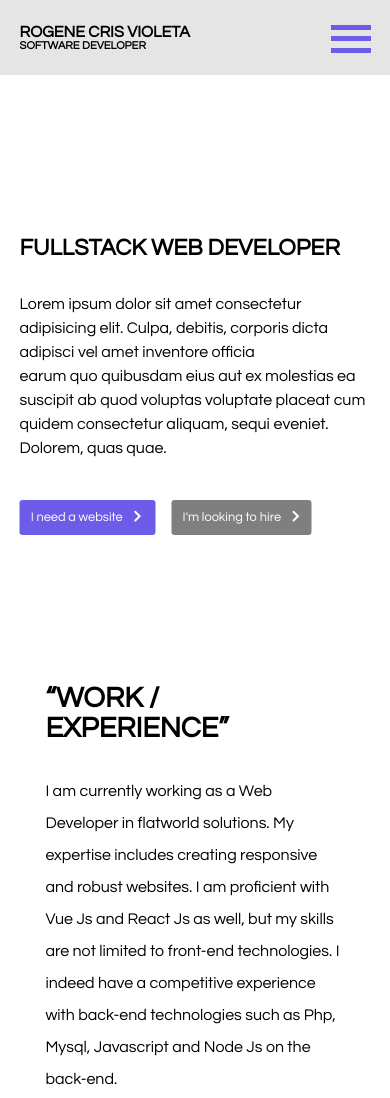
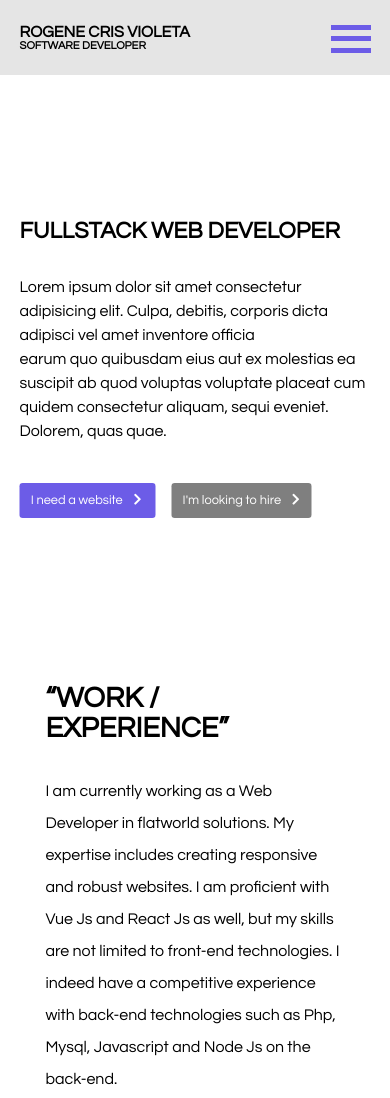
Before and after one commit to rcvioleta/old-version-1__rcvioleta.github.io, a plain HTML site: page index.html in a window 390 px wide. Shown: the top 1098 px of the page. Drawn offline with Linux system fonts and the light colour scheme.

Commit message:
Header background adjustment

```diff
--- a/css/style.css
+++ b/css/style.css
@@ -347,6 +347,10 @@ a {
 
 /* 0 - 600px phone */
 @media (max-width: 37.5em) {
+    .header-bg {
+        height: 75vh;
+    }
+
     #main-header .top-nav .flexbox {
         width: 90%;
     }
@@ -360,7 +364,7 @@ a {
     }
 
     #main-header .content {
-        top: 45%;
+        top: 43%;
         width: 90%;
     }
 
```
